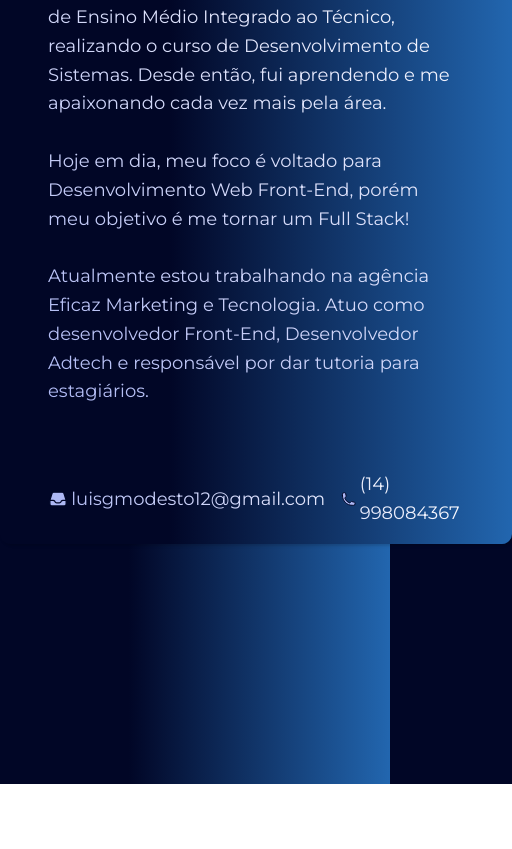
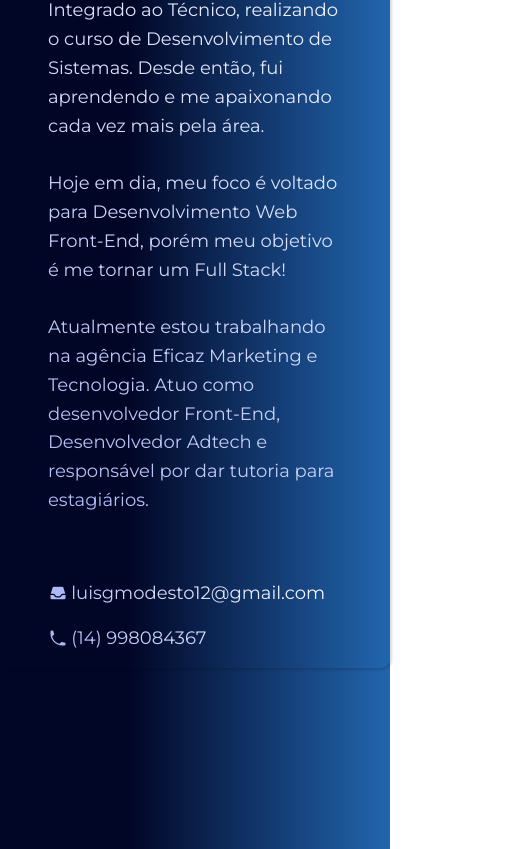
Before and after one commit to LuisFelipeMod/portfolio-antigo, a Next.js app: page / in a window 390 px wide. Shown: the part 1503-2352 px from the top of the page, 512 px wide, since content can reach past the window. Before the commit the page ends 2287 px from the top, so only its background shows below. Built offline with nearby package versions, Linux system fonts and the light colour scheme.

Commit message:
feat: new changes

```diff
--- a/components/coming.module.css
+++ b/components/coming.module.css
@@ -115,6 +115,12 @@
     gap: 0.2rem;
 }
 @media(max-width: 991px){
+
+    .contactMe{
+        display: flex;
+        flex-wrap: wrap;
+    }
+
     .aboutMe_box{
         flex-direction: column;
     }
```
